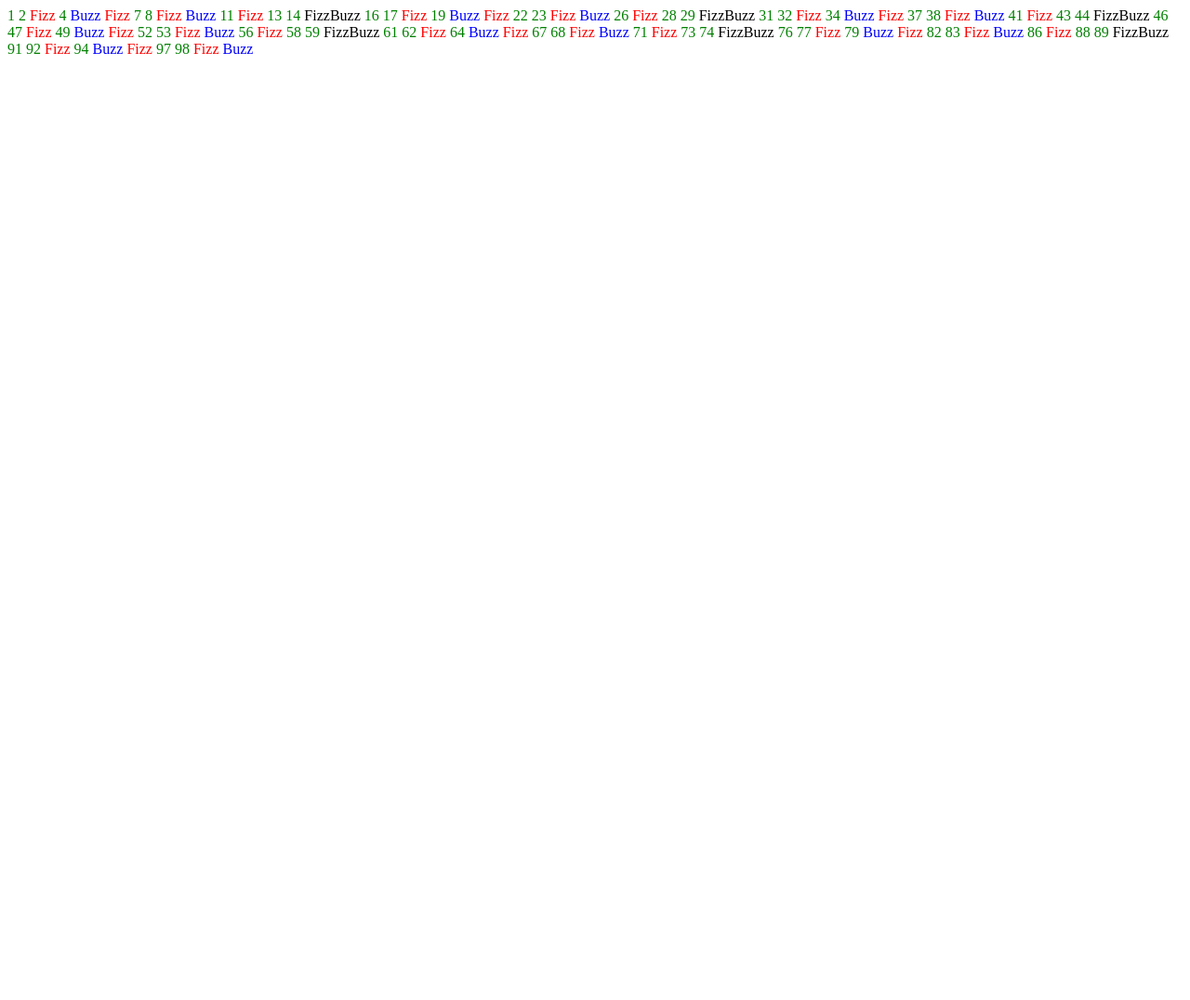
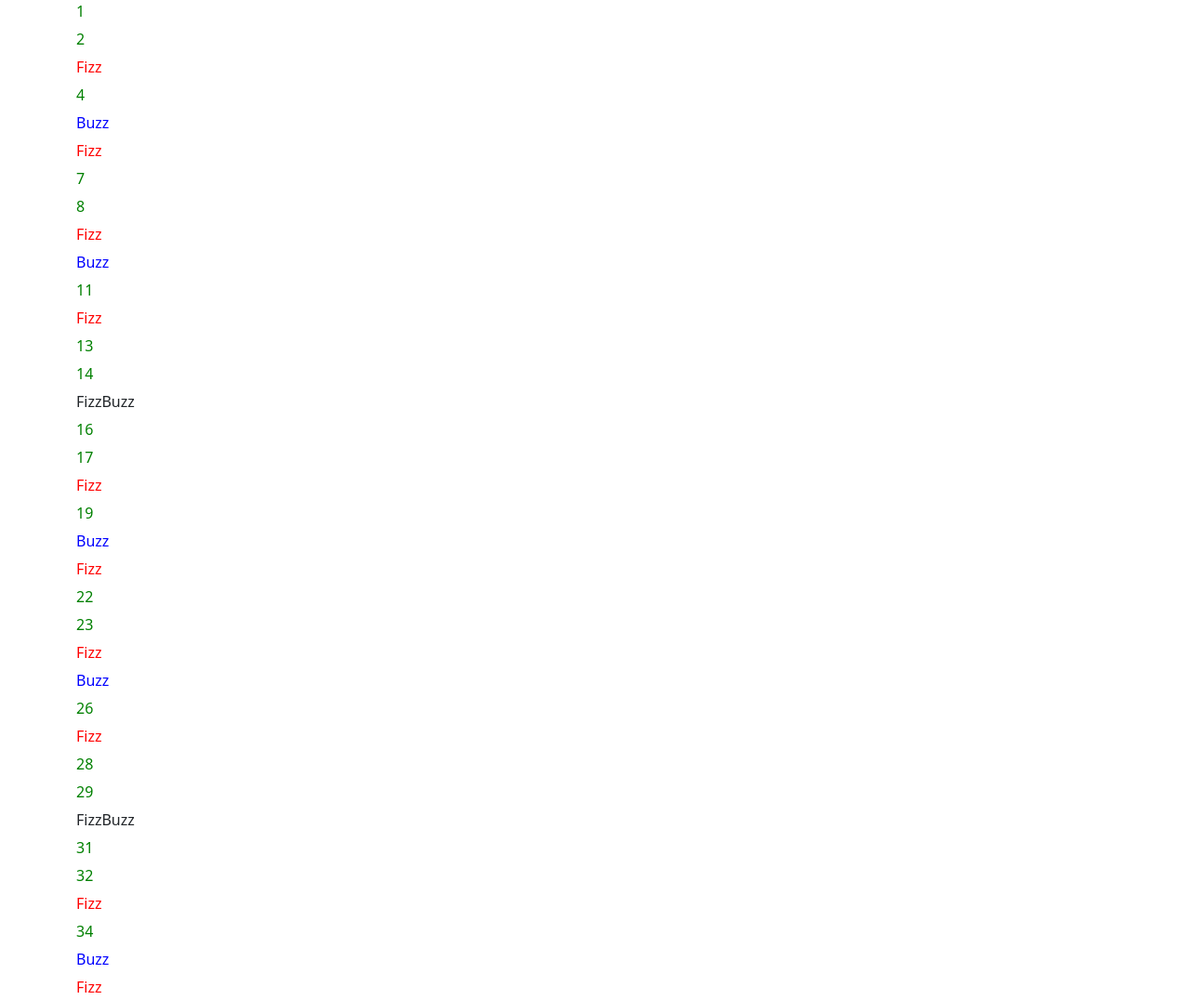
Before and after one commit to giacomomarongiu/js-fizzbuzz, a plain HTML site: page index.html in a window 1280 px wide. Shown: the top 1076 px of the page at 93% size. Before the commit the page ends 800 px from the top, so only its background shows below. Drawn offline with nearby package versions, Linux system fonts and the light colour scheme.

Commit message:
changed span - use div for some style

```diff
--- a/assets/css/style.css
+++ b/assets/css/style.css
@@ -9,3 +9,8 @@
 .number{
     color: green
 }
+
+.square{
+    width: 30px;
+    height: 30px;
+}
--- a/assets/js/main.js
+++ b/assets/js/main.js
@@ -16,25 +16,26 @@ container.classList.add('container');
 for (let i = 1; i <= 100; i++) {
     //    console.log(i); //- Verifico che lo faccia attraverso il console.log
     // BONUS 1 - Ogni volta che il ciclo si ripete aggiungo uno span
-        const span = document.createElement('span')
+        const my_div = document.createElement('div')
+        my_div.classList.add('square')
     //- Faccio si che stampi attraverso l'operatore %
     if ((i % 3) == 0 && (i % 5) == 0) {
         console.log("FizzBuzz"); //- Verifico che lo faccia attraverso il console.log
-        span.innerHTML = `<span class='fbzz'>FizzBuzz</span> `;
+        my_div.innerHTML = `<span class='fbzz'>FizzBuzz</span> `;
 
     } else if ((i % 3) == 0) {
         console.log("Fizz"); //- Verifico che lo faccia attraverso il console.log
-        span.innerHTML = `<span class='fzz'> Fizz </span>`;
+        my_div.innerHTML = `<span class='fzz'> Fizz </span>`;
 
     } else if ((i % 5) == 0) {
         console.log("Buzz"); //- Verifico che lo faccia attraverso il console.log
-        span.innerHTML = `<span class='bzz'> Buzz </span>`;
+        my_div.innerHTML = `<span class='bzz'> Buzz </span>`;
 
     } else {
         console.log(i); //- Verifico che lo faccia attraverso il console.log
-        span.innerHTML = `<span class='number'> ${i} </span>`;
+        my_div.innerHTML = `<span class='number my_square'> ${i} </span>`;
     }
 
-    container.append(span)
+    container.append(my_div)
 
 }
--- a/index.html
+++ b/index.html
@@ -4,10 +4,15 @@
     <meta charset="UTF-8">
     <meta name="viewport" content="width=device-width, initial-scale=1.0">
     <link rel="stylesheet" href="./assets/css/style.css">
+    <link href="https://cdn.jsdelivr.net/npm/bootstrap@5.3.3/dist/css/bootstrap.min.css" rel="stylesheet" integrity="sha384-QWTKZyjpPEjISv5WaRU9OFeRpok6YctnYmDr5pNlyT2bRjXh0JMhjY6hW+ALEwIH" crossorigin="anonymous">
+
     <title>Javascript Test</title>
 </head>
 <body>
 
+
+    <script src="https://cdn.jsdelivr.net/npm/bootstrap@5.3.3/dist/js/bootstrap.bundle.min.js" integrity="sha384-YvpcrYf0tY3lHB60NNkmXc5s9fDVZLESaAA55NDzOxhy9GkcIdslK1eN7N6jIeHz" crossorigin="anonymous"></script>
+
 <script src="./assets/js/main.js"></script>
 </body>
 </html>
```
Also changed, not shown: 1 other file.
